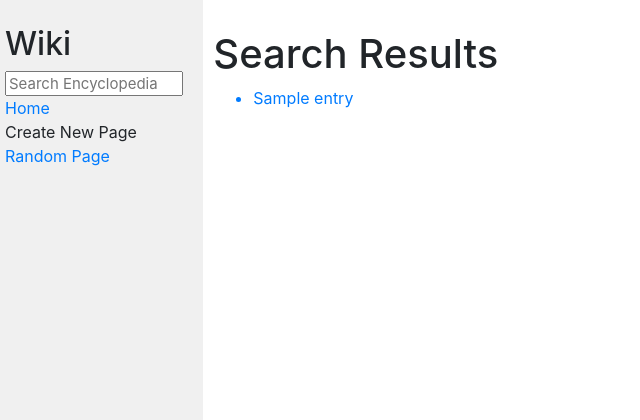
After one commit to RajatRajdeep/wiki, a Django app: template encyclopedia/templates/encyclopedia/results.html in a window 1280 px wide. The commit adds this page. Shown: the top 420 px of the page, without its empty margins (0-640 px from the left). Run offline with Django 3.2, Linux system fonts and the light colour scheme; the template is opened without the code that fills it: most values are stand-ins (such as "Sample title", 1, 10 or a date in 2020); some libraries are stand-ins or nearby versions.

Commit message:
Search feature implemented.

```diff
--- a/encyclopedia/templates/encyclopedia/layout.html
+++ b/encyclopedia/templates/encyclopedia/layout.html
@@ -13,8 +13,8 @@
         <div class="row">
             <div class="sidebar col-lg-2 col-md-3">
                 <h2>Wiki</h2>
-                <form>
-                    <input class="search" type="text" name="q" placeholder="Search Encyclopedia">
+                <form action="{% url 'encyclopedia:search' %}">
+                    <input class="search" type="text" name="encyclopedia" placeholder="Search Encyclopedia">
                 </form>
                 <div>
                     <a href="{% url 'encyclopedia:index' %}">Home</a>
--- /dev/null
+++ b/encyclopedia/templates/encyclopedia/results.html
@@ -0,0 +1,16 @@
+{% extends "encyclopedia/layout.html" %}
+
+{% block title %}
+    Encyclopedia Results
+{% endblock %}
+
+{% block body %}
+    <h1>Search Results</h1>
+
+    <ul>
+        {% for entry in entries %}
+            <a href="{% url 'encyclopedia:encyclopedia' entry %}"><li>{{ entry }}</li></a>
+        {% endfor %}
+    </ul>
+
+{% endblock %}
--- a/encyclopedia/urls.py
+++ b/encyclopedia/urls.py
@@ -5,5 +5,6 @@ from . import views
 app_name = "encyclopedia"
 urlpatterns = [
     path("", views.index, name="index"),
-    path("wiki/<str:title>", views.encyclopedia, name="encyclopedia")
+    path("wiki/<str:title>", views.encyclopedia, name="encyclopedia"),
+    path("search", views.search, name="search")
 ]
```
Also changed, not shown: encyclopedia/views.py (+21 -4 lines).
